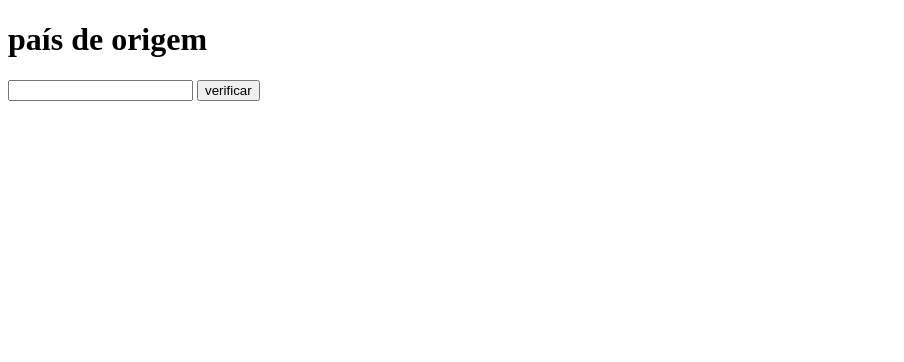
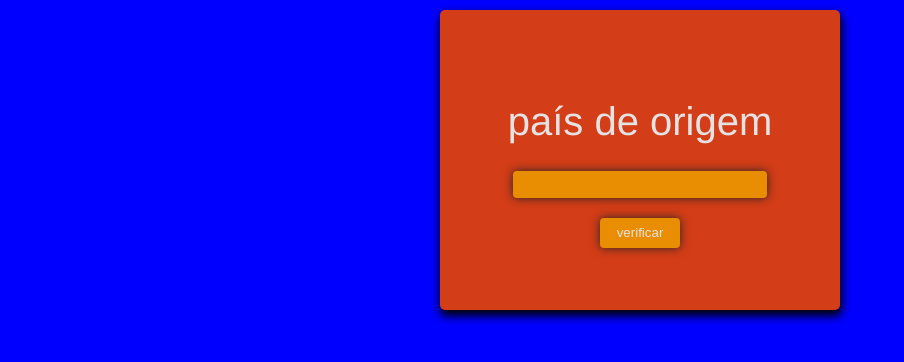
Before and after one commit to PabloHonorato/aprendizados-em-js, a plain HTML site: page desafio/index.html in a window 1280 px wide. Shown: the whole page, without its empty margins (0-904 px from the left). Drawn offline with Linux system fonts and the light colour scheme.

Commit message:
estilizando tabela

```diff
--- a/desafio/index.html
+++ b/desafio/index.html
@@ -4,12 +4,65 @@
     <meta charset="UTF-8">
     <meta name="viewport" content="width=device-width, initial-scale=1.0">
     <title>Document</title>
+    <style>
+        body{
+            margin: 0%;
+            padding: 0%;
+            background-color: blue;
+        }
+         .perg{
+            background-color: rgb(211, 61, 23);
+            width: 400px;
+            height: 300px;
+            justify-content: center;
+            display: flex;
+            flex-direction: column;
+            align-items: center;
+            box-shadow: 1px 5px 10px 1px ;
+            border-radius: 5px;
+            margin-top: 10px;
+        }
+        .corpo{
+            justify-content: center;
+            display: flex;
+        }
+        .cpp{
+            color: rgb(228, 226, 226);
+            font:normal 30pt helvetica;
+            padding: bottom 50px;
+        }
+        .text{
+            width: 250px;
+            height: 25px;
+            margin-bottom: 10px;
+            background-color:rgb(233, 141, 3);
+            border: none;
+            box-shadow: 0px 0px 10px 0px rgb(36, 36, 36);
+            border-radius: 4px;
+        }
+        .botao{
+            width: 80px;
+            height: 30px;
+            margin-top: 10px;
+            border: none;
+            background-color:rgb(233, 141, 3) ;
+            color: rgb(228, 226, 226);
+            box-shadow: 0px 0px 10px 0px rgb(36, 36, 36);
+            border-radius: 4px;
+        }
+    </style>
 </head>
 <body>
-    <h1>país de origem</h1>
-    <input type="text" name="país" id="país">
-    <input type="button"  value="verificar" onclick="calcular()">
-    <div id="res"></div>
+    <div class="corpo">
+        <div class="perg">
+
+            <h1 class="cpp">país de origem</h1>
+
+            <input class="text" type="text" name="país" id="país">
+            <input  class='botao' type="button"  value="verificar" onclick="calcular()">
+            <div id="res"></div>
+        </div>
+    </div>
     <script>
         function calcular(){
             var nac = document.querySelector('input#país')
```
